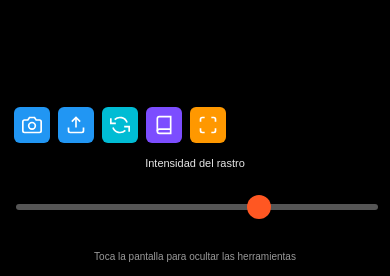
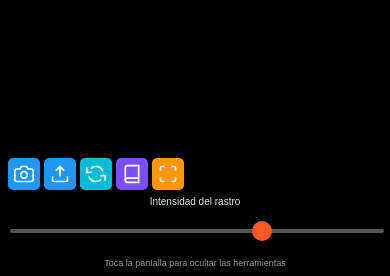
Before and after one commit to miguehm/web-step-printing, a website built with Vite: page index.html in a window 390 px wide. Shown: the part 568-844 px from the top of the page. Built offline with nearby package versions, Linux system fonts and the light colour scheme.

Commit message:
Optimize mobile UI: Reduce toolbar size and spacing
Reduce on mobile devices:
- Menu padding: 14px → 8px
- Menu gap: 14px → 6px
- Row gap: 8px → 4px
- Button size: 36x36px → 32x32px
- Button font: 18px → 16px
- Slider height: 44px → 32px
- Slider track: 6px → 4px
- Slider thumb: 24px → 20px
- Label font: 12px → 11px
- Small label font: 11px → 10px
- Hint font: 10px → 9px, margin: 6px → 3px
- TimeControls gap: 8px → 4px
- Time label font: 12px → 10px

This significantly reduces the toolbar footprint on mobile screens while maintaining usability and touch-target sizes.

```diff
--- a/src/style.css
+++ b/src/style.css
@@ -28,8 +28,8 @@ body{
 /* MOBILE FIRST - Pantallas pequeñas */
 @media (max-width:599px){
    #menu{
-     padding:14px;
-     gap:14px;
+      padding:8px;
+      gap:6px;
    }
 }
 
@@ -45,7 +45,7 @@ body{
 /* MOBILE FIRST */
 @media (max-width:599px){
    .row{
-     gap:8px;
+      gap:4px;
    }
 }
 
@@ -72,10 +72,10 @@ button{
 /* MOBILE FIRST - Pantallas pequeñas */
 @media (max-width:599px){
    button{
-     font-size:18px;
-     border-radius:6px;
-     width:36px;
-     height:36px;
+      font-size:16px;
+      border-radius:5px;
+      width:32px;
+      height:32px;
    }
 }
 
@@ -120,7 +120,7 @@ input[type="file"]{
 /* MOBILE FIRST - Pantallas pequeñas */
 @media (max-width:599px){
    .label{
-     font-size:12px;
+      font-size:11px;
    }
 }
 
@@ -146,7 +146,7 @@ input[type="file"]{
 /* MOBILE FIRST */
 @media (max-width:599px){
    .small-label{
-     font-size:11px;
+      font-size:10px;
    }
 }
 
@@ -176,8 +176,8 @@ input[type="file"]{
 /* MOBILE FIRST - Pantallas pequeñas */
 @media (max-width:599px){
    .hint{
-     font-size:10px;
-     margin-top:6px;
+      font-size:9px;
+      margin-top:3px;
    }
 }
 
@@ -291,7 +291,7 @@ input[type="range"]{
 /* MOBILE FIRST - Pantallas pequeñas */
 @media (max-width:599px){
    input[type="range"]{
-     height:44px;
+      height:32px;
    }
 }
 
@@ -319,7 +319,7 @@ input[type="range"]::-webkit-slider-runnable-track{
 /* MOBILE FIRST */
 @media (max-width:599px){
    input[type="range"]::-webkit-slider-runnable-track{
-     height:6px;
+      height:4px;
    }
 }
 
@@ -348,9 +348,9 @@ input[type="range"]::-webkit-slider-thumb:active{
 /* MOBILE FIRST - Pantallas pequeñas */
 @media (max-width:599px){
    input[type="range"]::-webkit-slider-thumb{
-     width:24px;
-     height:24px;
-     margin-top:-9px;
+      width:20px;
+      height:20px;
+      margin-top:-8px;
    }
 }
 
@@ -432,7 +432,7 @@ input[type="range"]::-moz-range-thumb:active{
 /* MOBILE FIRST */
 @media (max-width:599px){
     .timeControls{
-      gap:8px;
+      gap:4px;
     }
 }
 
@@ -491,7 +491,7 @@ input[type="range"]::-moz-range-thumb:active{
 /* MOBILE FIRST */
 @media (max-width:599px){
     #timeLabel{
-      font-size:12px;
+      font-size:10px;
     }
 }
 
```
